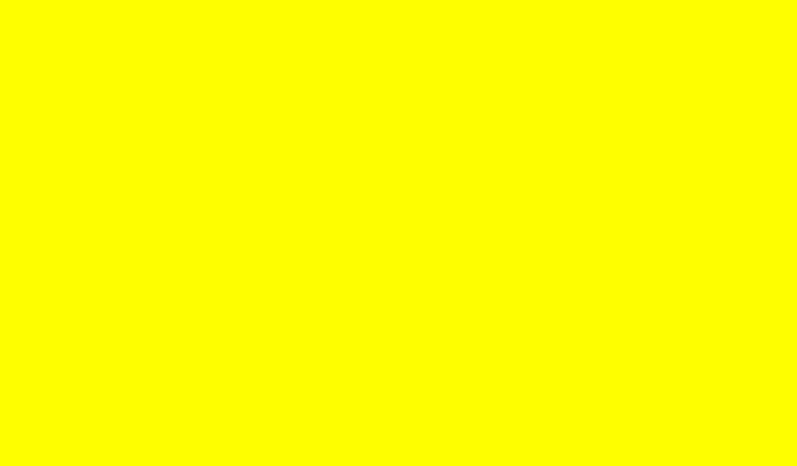
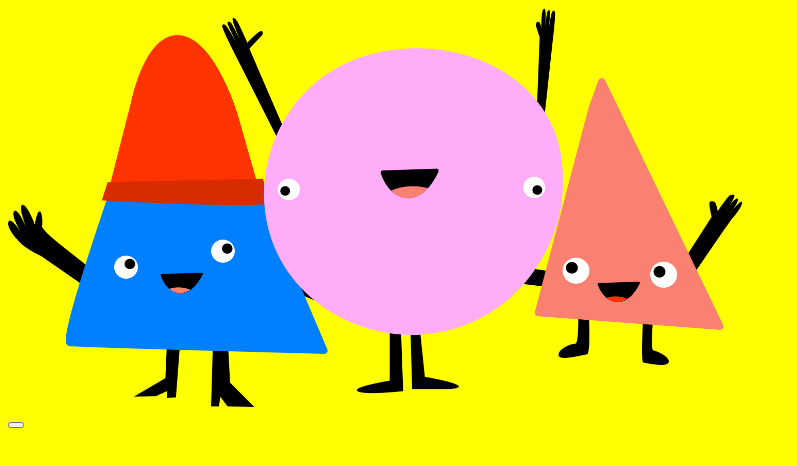
Before and after one commit to hitborn/WDT, a plain HTML site: page Webpages/index.html in a window 1280 px wide. Shown: the whole page, without its empty margins (0-797 px from the left). Drawn offline with Linux system fonts and the light colour scheme.

Commit message:
Added images to folder

```diff
--- a/Webpages/index.html
+++ b/Webpages/index.html
@@ -10,6 +10,7 @@
   <body>
     <!-- Banner -->
     <div class="hero-banner"></div>
+
     <!-- Navigation -->
     <nav></nav>
     <!-- More Info -->
@@ -20,5 +21,19 @@
     <div class="story"></div>
     <!-- Separator -->
     <div class="sep"></div>
+    <!-- Image -->
+    <img
+      src="the-gang.png"
+      width="735"
+      height="399"
+      alt="a picture of the gang"
+    />
+    <footer></footer>
+    <div class="popup">
+      <div class="blanket"></div>
+      <div class="content">
+        <button class="close"></button>
+      </div>
+    </div>
   </body>
 </html>
```
Also changed, not shown: Webpages/img/bored-guy.png (added), Webpages/img/bye-guy.png (added), Webpages/img/circle-guy.png (added), Webpages/img/dad-and-son.png (added), Webpages/img/eish-guy.png (added), Webpages/img/floating-plant-guy.png (added), Webpages/img/ghost-guy.png (added), Webpages/img/giving.png (added), Webpages/img/hat-guy.png (added), Webpages/img/red-circle-guy.png (added), Webpages/img/relative-pot.png (added), Webpages/img/sticky-guy-1.png (added), Webpages/img/sticky-guy-2.png (added), Webpages/img/yellow-alien.png (added), 1 more files, 1 other file.
